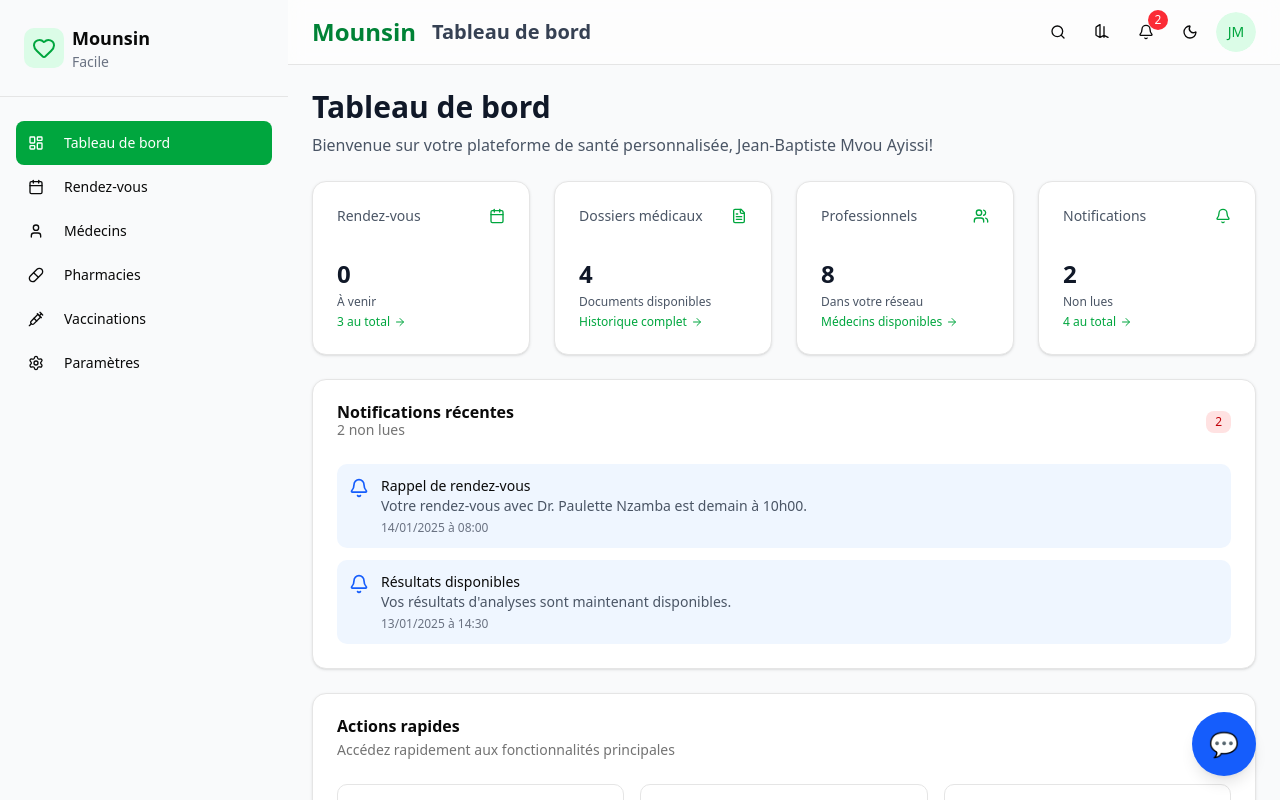
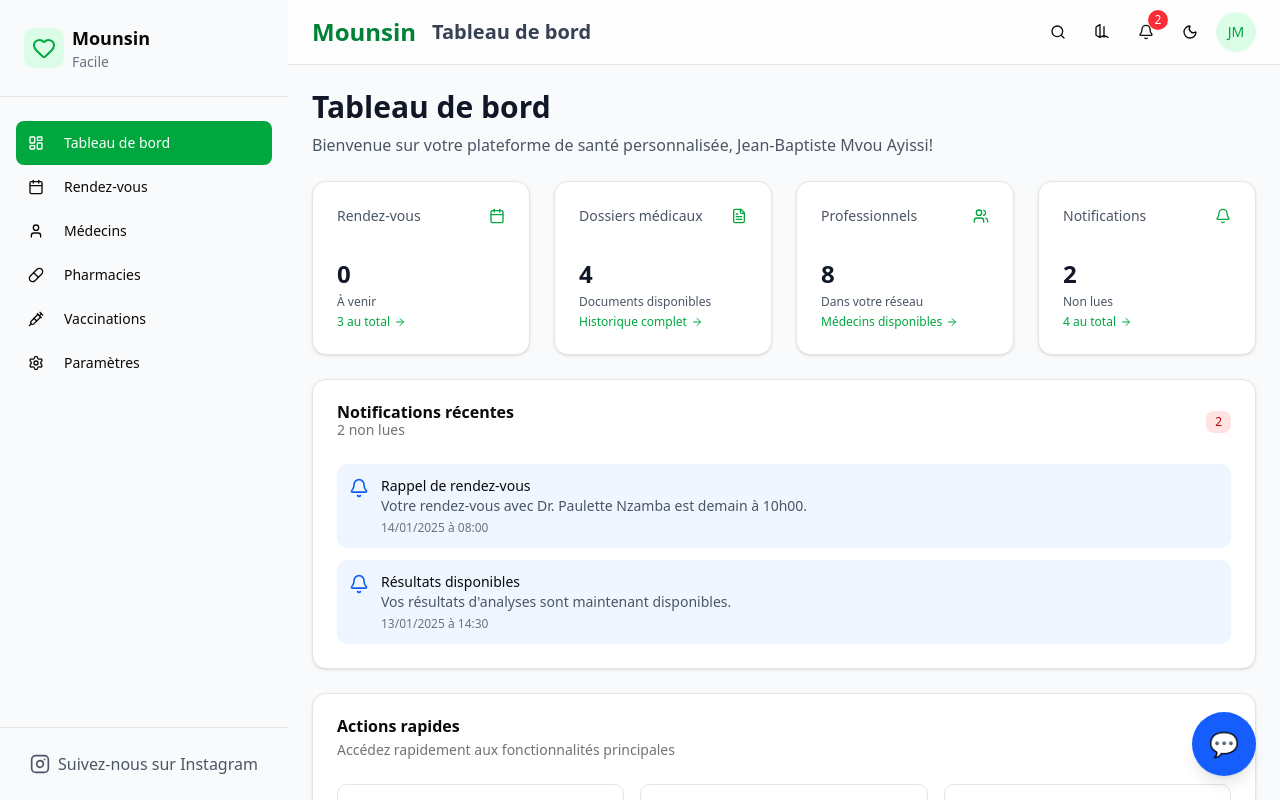
Before and after one commit to stephydlb/Mounsin1, a React (Vite) app: page /fr/dashboard in a window 1280 px wide. Built offline with nearby package versions, Linux system fonts and the light colour scheme; sample sign-in values are in the browser's storage.

Commit message:
Add Instagram link to sidebar for social media integration

```diff
--- a/src/components/Sidebar.tsx
+++ b/src/components/Sidebar.tsx
@@ -8,7 +8,8 @@ import {
   Pill,
   Syringe,
   Settings,
-  Heart
+  Heart,
+  Instagram
 } from 'lucide-react';
 
 const navigation = [
@@ -87,6 +88,19 @@ export function Sidebar({ className }: SidebarProps) {
           );
         })}
       </nav>
+
+      {/* Social Media */}
+      <div className="px-4 py-4 border-t">
+        <a
+          href="https://www.instagram.com/leggings_establishment?igsh=Mzl4bHcyemt0ZmY%3D&utm_source=qr"
+          target="_blank"
+          rel="noopener noreferrer"
+          className="flex items-center justify-center w-full p-2 text-gray-600 hover:text-pink-500 transition-colors"
+        >
+          <Instagram className="h-5 w-5 mr-2" />
+          Suivez-nous sur Instagram
+        </a>
+      </div>
     </div>
   );
 }
```
